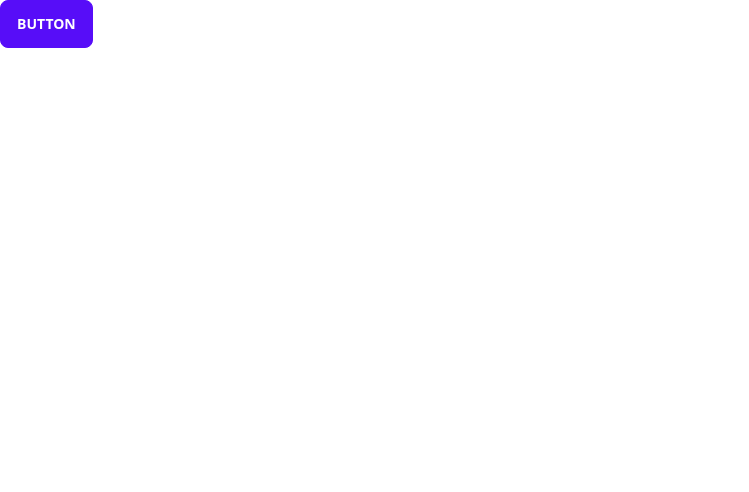
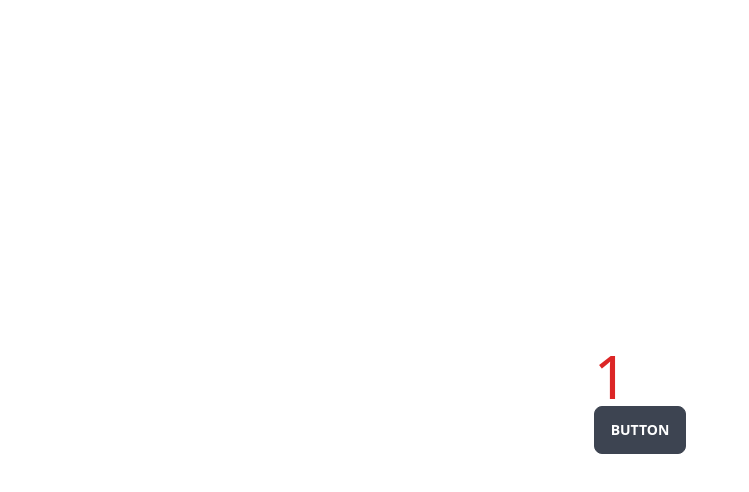
Before and after one commit to StratosphereLabs/flight-logger, a React (Vite) app: page / in a window 1280 px wide. Shown: the top 492 px of the page, without its empty margins (0-749 px from the left). Built offline with nearby package versions, Linux system fonts and the light colour scheme.

Commit message:
Added typography plugin

```diff
--- a/package.json
+++ b/package.json
@@ -32,6 +32,7 @@
     "sqlite3": "^5.0.11"
   },
   "devDependencies": {
+    "@tailwindcss/typography": "^0.5.7",
     "@testing-library/react": "^13.3.0",
     "@types/cookie-parser": "^1.4.3",
     "@types/debug": "^4.1.7",
--- a/resources/App.tsx
+++ b/resources/App.tsx
@@ -1,7 +1,10 @@
 export const App = (): JSX.Element => (
-  <>
-    <button className="btn btn-primary">Button</button>
-  </>
+  <div className="flex h-screen">
+    <div className="m-auto">
+      <div className="text-6xl text-red-600">1</div>
+      <button className="btn">Button</button>
+    </div>
+  </div>
 );
 
 export default App;
--- a/tailwind.config.cjs
+++ b/tailwind.config.cjs
@@ -1,10 +1,14 @@
 module.exports = {
-  content: ['index.html', 'resources/**/*.{html,ts,tsx}'],
+  content: [
+    './resources/**/*.{html,ts,tsx}',
+    'node_modules/daisyui/dist/**/*.js',
+    'node_modules/react-daisyui/dist/**/*.js',
+  ],
   daisyui: {
     themes: ['light', 'dark'],
   },
   theme: {
     extend: {},
   },
-  plugins: [require('daisyui')],
+  plugins: [require('daisyui'), require('@tailwindcss/typography')],
 };
```
Also changed, not shown: .eslintrc.json, 1 other file (tests, documents, lock files or other folders).
